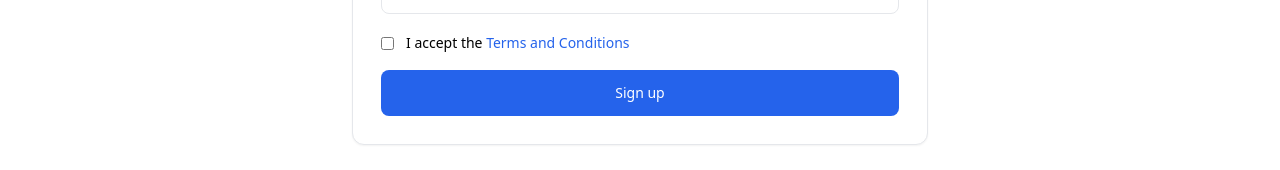
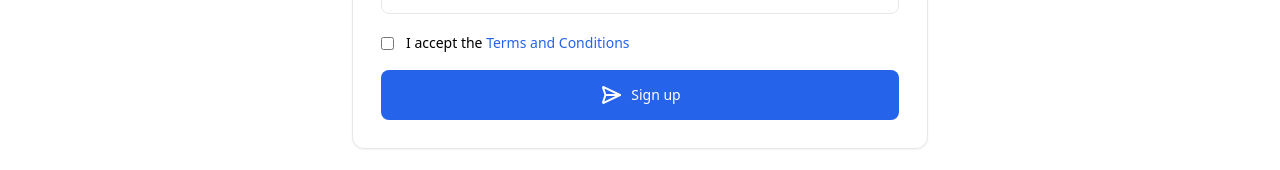
Before and after one commit to Rishavvsingh/mern, a Next.js app in the folder section 2/frontend/: page /signup in a window 1280 px wide. Shown: the part 606-776 px from the top of the page. Built offline with nearby package versions, Linux system fonts and the light colour scheme.

Commit message:
read operation on user

```diff
--- a/section 2/frontend/src/app/signup/page.jsx
+++ b/section 2/frontend/src/app/signup/page.jsx
@@ -1,6 +1,8 @@
 'use client'
+import { IconLoader3, IconSend2 } from '@tabler/icons-react';
 import axios from 'axios';
 import { useFormik } from 'formik';
+import { useRouter } from 'next/navigation';
 import React from 'react';
 import toast from 'react-hot-toast';
 import * as Yup from 'yup';
@@ -22,6 +24,7 @@ const SignupSchema = Yup.object().shape({
 
 const Signup = () => {
 
+  const router = useRouter();
   // initializing formik
   const signupForm = useFormik({
     initialValues: {
@@ -30,17 +33,21 @@ const Signup = () => {
       password: '',
       confirmPassword: ''
     },
-    onSubmit: (value) => {
+    onSubmit: (value, { resetForm, setSubmitting}) => {
       console.log(value);
 
 
       // send values to backend
+      // sending request to backend
      axios.post('http://localhost:5000/user/add', value)
      .then((result) => {
       toast.success('user registered successfully')
+      resetForm();
+      router.push('/login');
      }).catch((err) => {
       console.log(err);
-      toast.error('something went wrong')
+      toast.error('something went wrong');
+      setSubmitting(false);
     });
 
 
@@ -292,9 +299,14 @@ const Signup = () => {
                 </div>
                 {/* End Checkbox */}
                 <button
-                  type="submit"
+                disabled={signupForm.isSubmitting}
+                 type="submit"
                   className="w-full py-3 px-4 inline-flex justify-center items-center gap-x-2 text-sm font-medium rounded-lg border border-transparent bg-blue-600 text-white hover:bg-blue-700 focus:outline-none focus:bg-blue-700 disabled:opacity-50 disabled:pointer-events-none"
                 >
+                  {
+                    signupForm.isSubmitting ? <IconLoader3 className='animate-spin' /> :
+                   <IconSend2 />
+                  }
                   Sign up
                 </button>
               </div>
```
